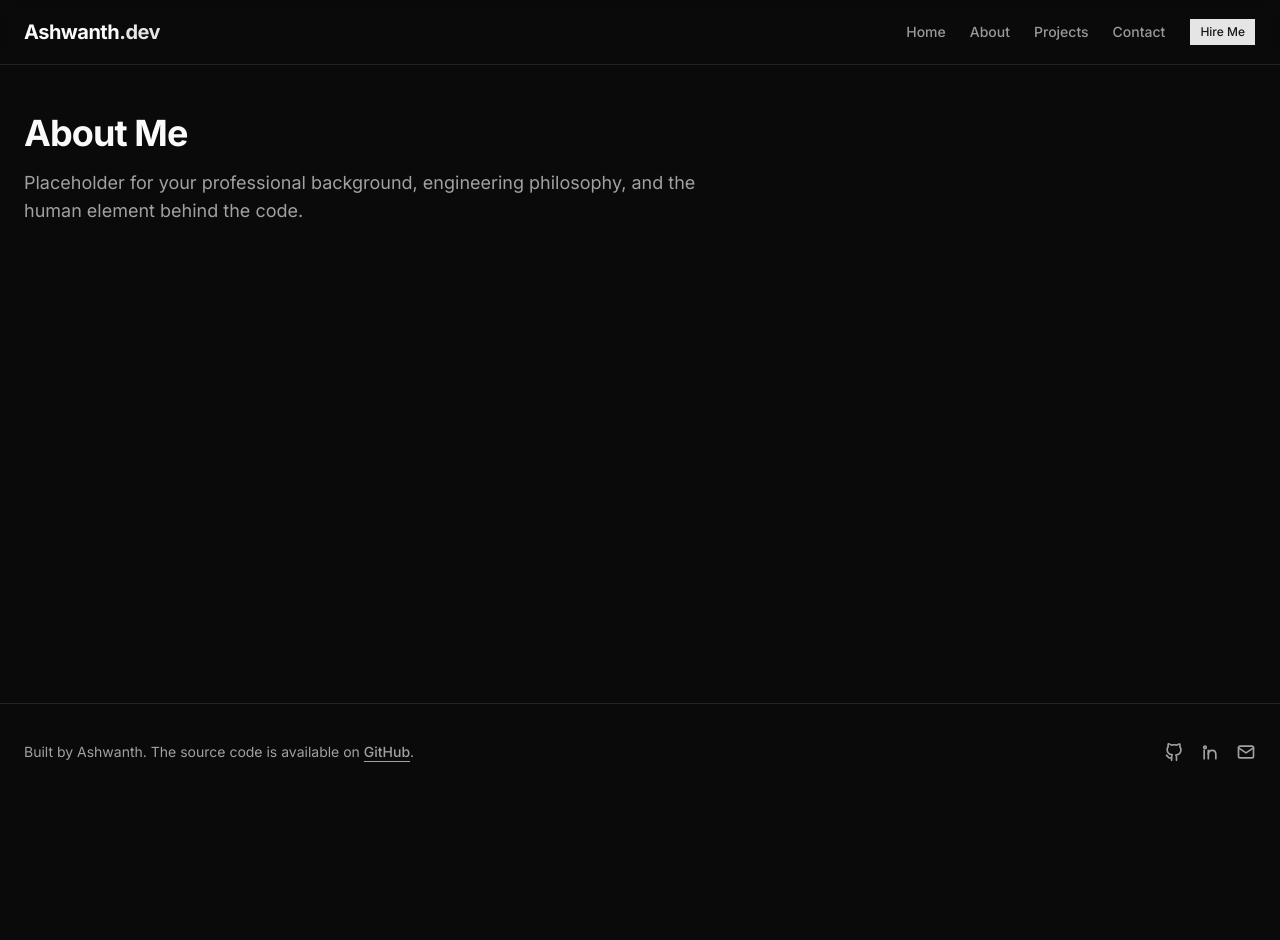
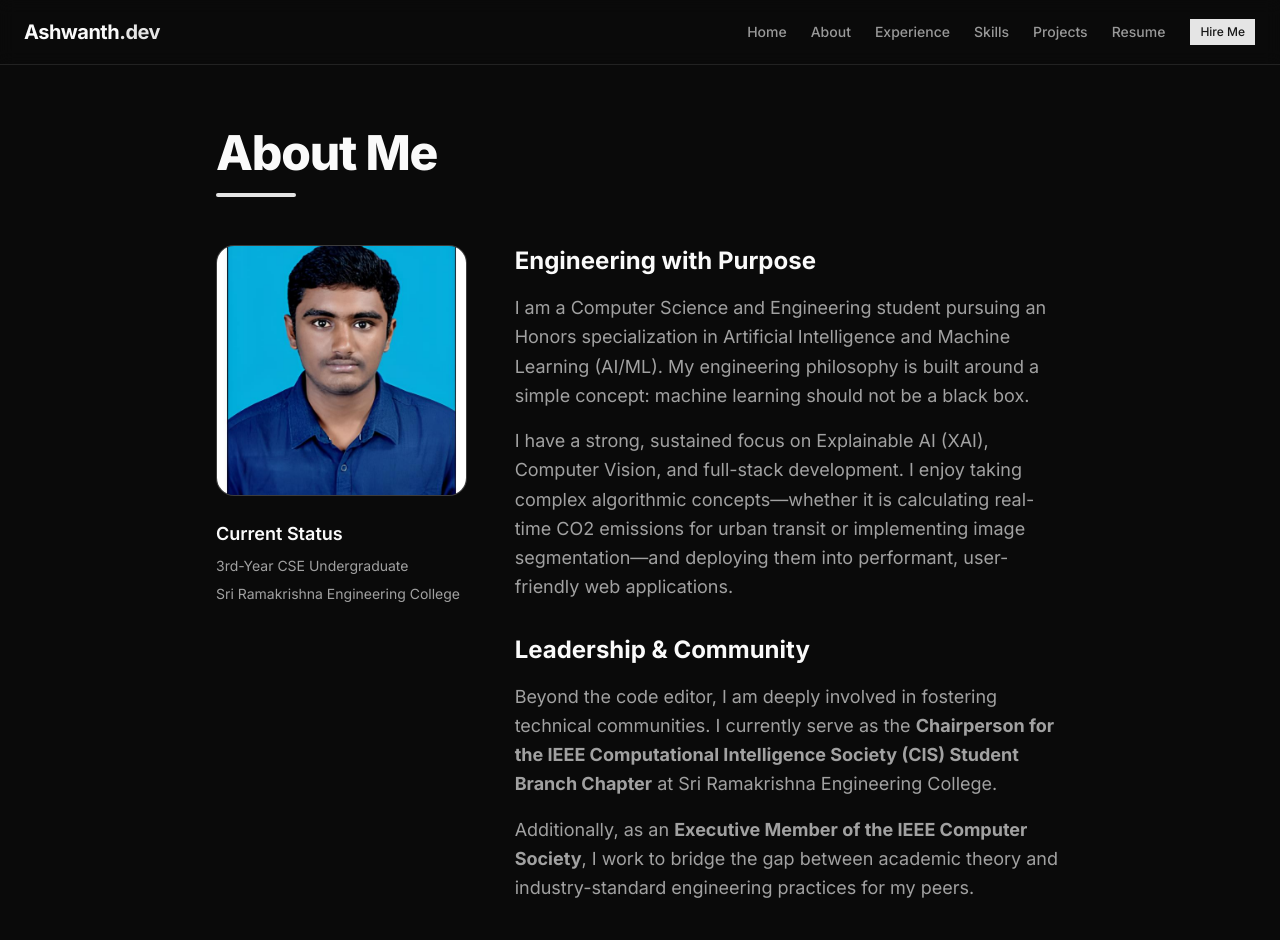
Before and after one commit to 007ash/My-Portfolio, a Next.js app: page /about in a window 1280 px wide. Shown: the top 940 px of the page. Before the commit the page ends 800 px from the top, so only its background shows below. Built offline with nearby package versions, Linux system fonts and the light colour scheme.

Commit message:
Hero section updated

```diff
--- a/src/app/about/page.tsx
+++ b/src/app/about/page.tsx
@@ -1,11 +1,67 @@
+import Image from "next/image";
+import { Badge } from "@/components/ui/badge";
+
 export default function AboutPage() {
   return (
-    <main className="container mx-auto py-12 px-6">
-      <h1 className="text-4xl font-bold tracking-tight mb-4">About Me</h1>
-      <p className="text-muted-foreground text-lg max-w-2xl">
-        Placeholder for your professional background, engineering philosophy, and the human element behind the code.
-      </p>
+    <main className="container mx-auto py-16 px-6 max-w-4xl flex flex-col gap-12">
+
+      {/* Header Section */}
+      <section className="flex flex-col gap-4">
+        <h1 className="text-4xl md:text-5xl font-extrabold tracking-tight">About Me</h1>
+        <div className="h-1 w-20 bg-primary rounded-full"></div>
+      </section>
+
+      {/* Main Content Grid */}
+      <section className="grid grid-cols-1 md:grid-cols-3 gap-12 items-start">
+
+        {/* Left Column: Image & Quick Stats */}
+        <div className="flex flex-col gap-6 md:col-span-1">
+          <div className="relative w-full aspect-square rounded-2xl overflow-hidden border bg-muted">
+            {/* You can use a different photo here, or reuse the profile.jpg */}
+            <Image
+              src="/profile.jpg"
+              alt="Ashwanth working"
+              fill
+              className="object-cover"
+            />
+          </div>
+          <div className="flex flex-col gap-2">
+            <h3 className="font-semibold text-lg">Current Status</h3>
+            <p className="text-muted-foreground text-sm">3rd-Year CSE Undergraduate</p>
+            <p className="text-muted-foreground text-sm">Sri Ramakrishna Engineering College</p>
+          </div>
+        </div>
+
+        {/* Right Column: Biography & Leadership */}
+        <div className="flex flex-col gap-8 md:col-span-2 text-lg text-muted-foreground leading-relaxed">
+          <div className="flex flex-col gap-4">
+            <h2 className="text-2xl font-bold text-foreground">Engineering with Purpose</h2>
+            <p>
+              I am a Computer Science and Engineering student pursuing an Honors specialization in Artificial Intelligence and Machine Learning (AI/ML). My engineering philosophy is built around a simple concept: machine learning should not be a black box.
+            </p>
+            <p>
+              I have a strong, sustained focus on Explainable AI (XAI), Computer Vision, and full-stack development. I enjoy taking complex algorithmic concepts—whether it is calculating real-time CO2 emissions for urban transit or implementing image segmentation—and deploying them into performant, user-friendly web applications.
+            </p>
+          </div>
+
+          <div className="flex flex-col gap-4">
+            <h2 className="text-2xl font-bold text-foreground">Leadership & Community</h2>
+            <p>
+              Beyond the code editor, I am deeply involved in fostering technical communities. I currently serve as the <strong>Chairperson for the IEEE Computational Intelligence Society (CIS) Student Branch Chapter</strong> at Sri Ramakrishna Engineering College.
+            </p>
+            <p>
+              Additionally, as an <strong>Executive Member of the IEEE Computer Society</strong>, I work to bridge the gap between academic theory and industry-standard engineering practices for my peers.
+            </p>
+          </div>
+
+          <div className="flex gap-3 flex-wrap mt-2">
+            <Badge variant="secondary" className="text-sm py-1">AI/ML Honors</Badge>
+            <Badge variant="secondary" className="text-sm py-1">IEEE CIS Chairperson</Badge>
+            <Badge variant="secondary" className="text-sm py-1">Explainable AI</Badge>
+          </div>
+        </div>
+      </section>
+
     </main>
-
   );
 }
--- a/src/components/Navbar.tsx
+++ b/src/components/Navbar.tsx
@@ -10,8 +10,10 @@ import { VisuallyHidden } from "@radix-ui/react-visually-hidden"; // Ensure acce
 const routes = [
   { name: "Home", path: "/" },
   { name: "About", path: "/about" },
+  { name: "Experience", path: "/experience" },
+  { name: "Skills", path: "/skills" },
   { name: "Projects", path: "/projects" },
-  { name: "Contact", path: "/contact" },
+  { name: "Resume", path: "/resume" },
 ];
 
 export function Navbar() {
```
